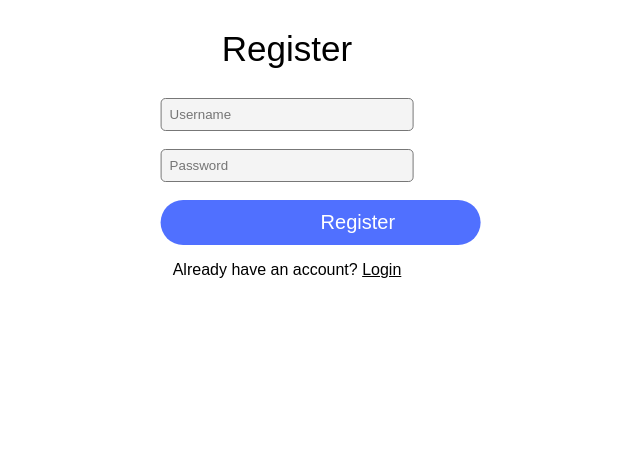
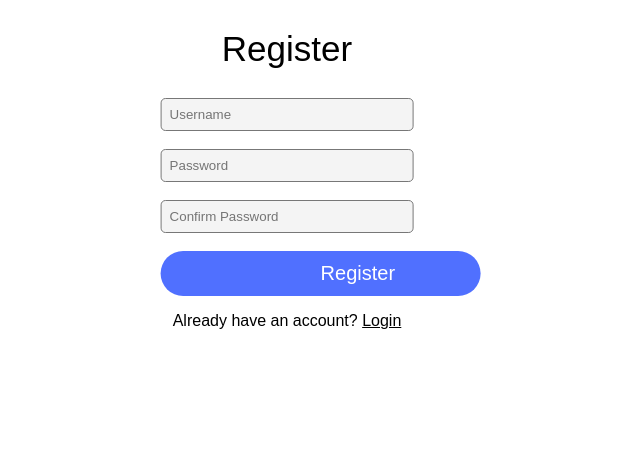
Before and after one commit to TallisElder/Online-marketplace, a Flask app: page /register in a window 1280 px wide. Shown: the part 208-681 px from the top of the page, without its empty margins (353-993 px from the left). Run offline with Flask 3, Linux system fonts and the light colour scheme; some libraries are stand-ins or nearby versions.

```diff
--- a/templates/register.html
+++ b/templates/register.html
@@ -15,6 +15,7 @@
 
     {{ form.username(class="input-field", id="username", placeholder="Username", required=True) }}<br>
     {{ form.password(class="input-field", id="password", placeholder="Password", required=True) }}<br>
+    {{ form.confirm_password(class="input-field", id="password", placeholder="Confirm Password", required=True) }}<br>
     {{ form.submit(class="submit-button", id="regButt") }}
 </form>
     <p>Already have an account? <a href="/login">Login</a></p>
```
Also changed, not shown: instance/marketplace.db.
